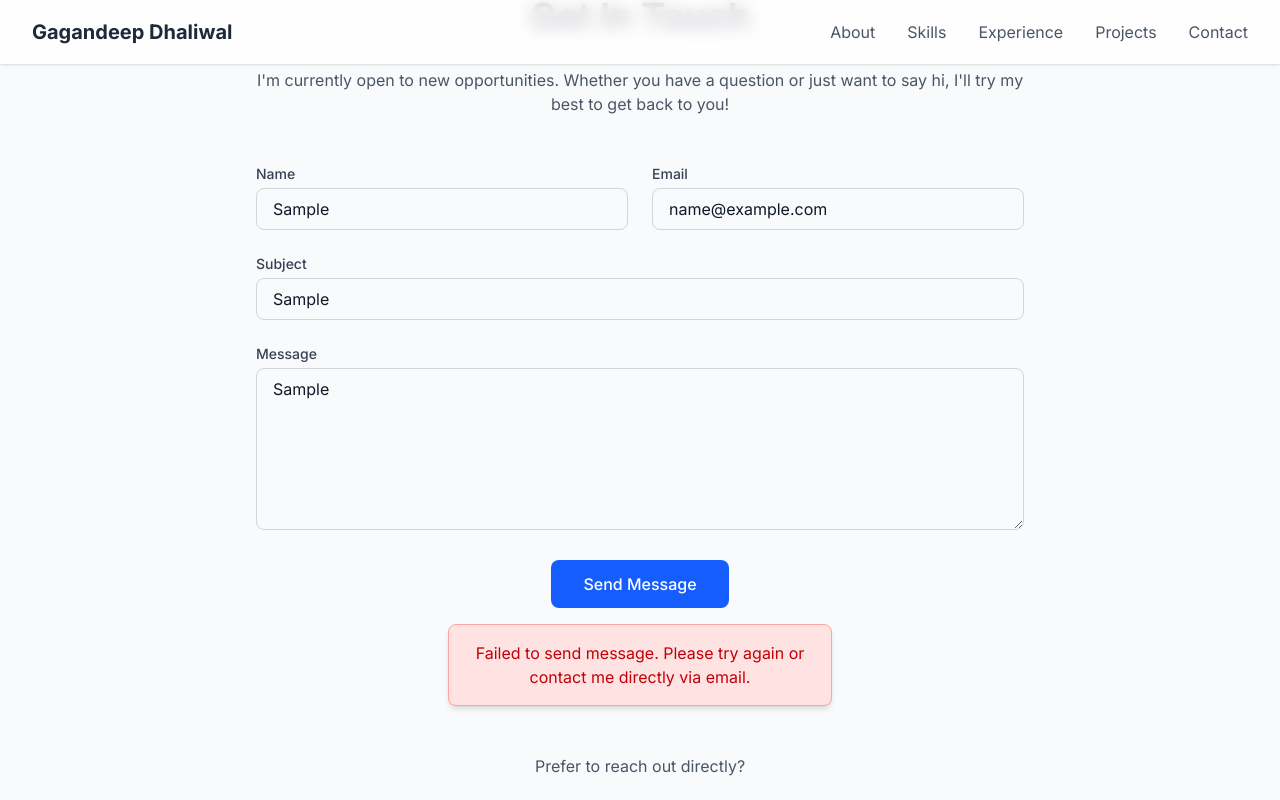
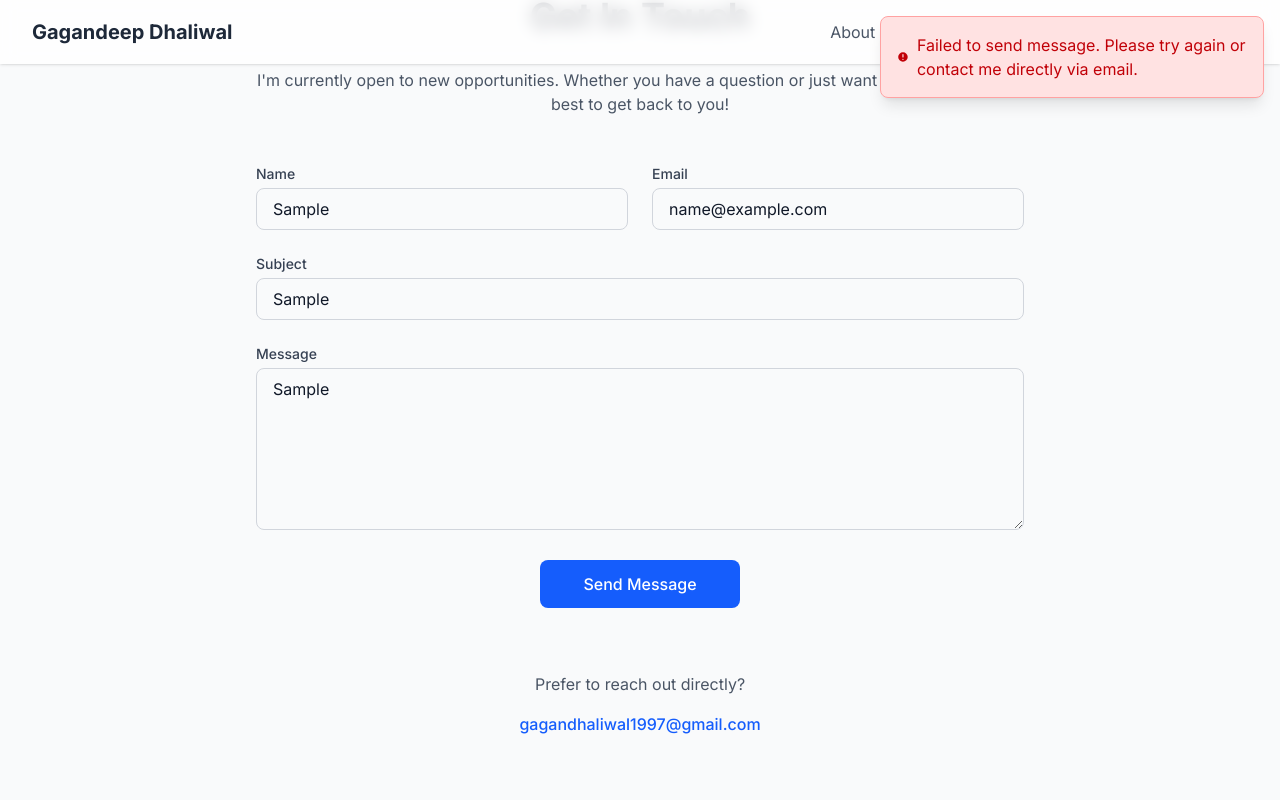
Before and after one commit to GAGANQ/Portfolio, a Next.js app: page / in a window 1280 px wide. Both pictures are taken after typing "Sample", "name@example.com", "Sample", "Sample" into the empty fields and a click on the button "Send Message". Shown: the part 3754-4554 px from the top of the page. Built offline with nearby package versions, Linux system fonts and the light colour scheme.

Commit message:
Enhance form submission feedback with prominent notifications and loading states

```diff
--- a/app/components/Contact.tsx
+++ b/app/components/Contact.tsx
@@ -101,7 +101,7 @@ const Contact = () => {
             I'm currently open to new opportunities. Whether you have a question or just want to say hi, I'll try my best to get back to you!
           </p>
 
-          <form ref={formRef} onSubmit={handleSubmit} className="space-y-6">
+          <form ref={formRef} onSubmit={handleSubmit} className="space-y-6 relative">
             <div className="grid grid-cols-1 md:grid-cols-2 gap-6">
               <div>
                 <label htmlFor="user_name" className="block text-sm font-medium text-gray-700 mb-1">
@@ -112,6 +112,7 @@ const Contact = () => {
                   name="user_name"
                   id="user_name"
                   required
+                  autoComplete="name"
                   className="w-full px-4 py-2 border border-gray-300 rounded-lg focus:ring-blue-500 focus:border-blue-500"
                   placeholder="Your name"
                 />
@@ -125,6 +126,7 @@ const Contact = () => {
                   name="user_email"
                   id="user_email"
                   required
+                  autoComplete="email"
                   className="w-full px-4 py-2 border border-gray-300 rounded-lg focus:ring-blue-500 focus:border-blue-500"
                   placeholder="Your email"
                 />
@@ -140,6 +142,7 @@ const Contact = () => {
                 name="subject"
                 id="subject"
                 required
+                autoComplete="off"
                 className="w-full px-4 py-2 border border-gray-300 rounded-lg focus:ring-blue-500 focus:border-blue-500"
                 placeholder="Subject of your message"
               />
@@ -154,6 +157,7 @@ const Contact = () => {
                 id="message"
                 required
                 rows={6}
+                autoComplete="off"
                 className="w-full px-4 py-2 border border-gray-300 rounded-lg focus:ring-blue-500 focus:border-blue-500"
                 placeholder="Your message"
               ></textarea>
@@ -163,17 +167,25 @@ const Contact = () => {
               <button
                 type="submit"
                 disabled={isSubmitting}
-                className={`w-full md:w-auto px-8 py-3 bg-blue-600 text-white rounded-lg font-medium transition-all
+                className={`relative w-full md:w-auto min-w-[200px] px-8 py-3 bg-blue-600 text-white rounded-lg font-medium transition-all
                   ${isSubmitting ? 'opacity-50 cursor-not-allowed' : 'hover:bg-blue-700'}`}
               >
-                {isSubmitting ? 'Sending...' : 'Send Message'}
+                <span className={isSubmitting ? 'invisible' : ''}>Send Message</span>
+                {isSubmitting && (
+                  <div className="absolute inset-0 flex items-center justify-center">
+                    <svg className="animate-spin h-5 w-5 text-white" xmlns="http://www.w3.org/2000/svg" fill="none" viewBox="0 0 24 24">
+                      <circle className="opacity-25" cx="12" cy="12" r="10" stroke="currentColor" strokeWidth="4"></circle>
+                      <path className="opacity-75" fill="currentColor" d="M4 12a8 8 0 018-8V0C5.373 0 0 5.373 0 12h4zm2 5.291A7.962 7.962 0 014 12H0c0 3.042 1.135 5.824 3 7.938l3-2.647z"></path>
+                    </svg>
+                  </div>
+                )}
               </button>
 
               {(isSubmitting || submitStatus.message) && (
                 <motion.div
                   initial={{ opacity: 0, y: -10 }}
                   animate={{ opacity: 1, y: 0 }}
-                  className={`w-full md:w-96 text-center p-4 rounded-lg shadow-md ${
+                  className={`fixed top-4 right-4 z-50 w-96 p-4 rounded-lg shadow-lg ${
                     submitStatus.type === 'success'
                       ? 'bg-green-100 text-green-700 border border-green-300'
                       : submitStatus.type === 'error'
@@ -181,7 +193,25 @@ const Contact = () => {
                       : 'bg-blue-100 text-blue-700 border border-blue-300'
                   }`}
                 >
-                  {isSubmitting ? 'Sending your message...' : submitStatus.message}
+                  <div className="flex items-center">
+                    {submitStatus.type === 'success' && (
+                      <svg className="w-5 h-5 mr-2" fill="currentColor" viewBox="0 0 20 20">
+                        <path fillRule="evenodd" d="M10 18a8 8 0 100-16 8 8 0 000 16zm3.707-9.293a1 1 0 00-1.414-1.414L9 10.586 7.707 9.293a1 1 0 00-1.414 1.414l2 2a1 1 0 001.414 0l4-4z" clipRule="evenodd" />
+                      </svg>
+                    )}
+                    {submitStatus.type === 'error' && (
+                      <svg className="w-5 h-5 mr-2" fill="currentColor" viewBox="0 0 20 20">
+                        <path fillRule="evenodd" d="M18 10a8 8 0 11-16 0 8 8 0 0116 0zm-7 4a1 1 0 11-2 0 1 1 0 012 0zm-1-9a1 1 0 00-1 1v4a1 1 0 102 0V6a1 1 0 00-1-1z" clipRule="evenodd" />
+                      </svg>
+                    )}
+                    {!submitStatus.type && (
+                      <svg className="animate-spin -ml-1 mr-2 h-5 w-5" xmlns="http://www.w3.org/2000/svg" fill="none" viewBox="0 0 24 24">
+                        <circle className="opacity-25" cx="12" cy="12" r="10" stroke="currentColor" strokeWidth="4"></circle>
+                        <path className="opacity-75" fill="currentColor" d="M4 12a8 8 0 018-8V0C5.373 0 0 5.373 0 12h4zm2 5.291A7.962 7.962 0 014 12H0c0 3.042 1.135 5.824 3 7.938l3-2.647z"></path>
+                      </svg>
+                    )}
+                    <span>{isSubmitting ? 'Sending your message...' : submitStatus.message}</span>
+                  </div>
                 </motion.div>
               )}
             </div>
```
